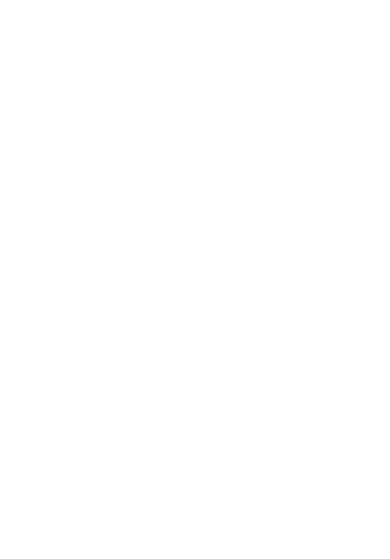
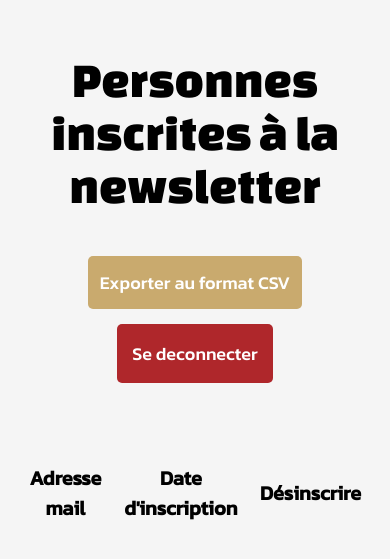
Before and after one commit to bast478/Projet_partie-int-gration, a PHP site: page /dashboard.html in a window 390 px wide. Before the commit the part shown is empty. Shown: the top 559 px of the page. Run offline with PHP 8.4, Linux system fonts and the light colour scheme; lists and menus that the app fills with data are empty.

Commit message:
dashboard

```diff
--- a/dashboard.html
+++ b/dashboard.html
@@ -4,9 +4,29 @@
     <meta charset="UTF-8">
     <meta http-equiv="X-UA-Compatible" content="IE=edge">
     <meta name="viewport" content="width=device-width, initial-scale=1.0">
+    <link rel="preconnect" href="https://fonts.googleapis.com">
+    <link rel="preconnect" href="https://fonts.gstatic.com" crossorigin>
+    <link href="https://fonts.googleapis.com/css2?family=Changa+One&family=Kanit:wght@500&display=swap" rel="stylesheet">
+    <link rel="stylesheet" href="style-dashboard.css">
     <title>Tableau de bord</title>
 </head>
 <body>
-
+    <div>
+        <h1>Personnes inscrites à la newsletter</h1>
+        <div>
+            <button id="button-CSV">Exporter au format CSV</button>
+            <button id="button-deconnect">Se deconnecter</button>
+        </div>
+    </div>
+    <table>
+        <thead>
+            <tr>
+                <th>Adresse mail</th>
+                <th>Date d'inscription</th>
+                <th>Désinscrire</th>
+            </tr>
+        </thead>
+        <tbody></tbody>
+    </table>
 </body>
 </html>
--- /dev/null
+++ b/style-dashboard.css
@@ -0,0 +1,144 @@
+body {
+    background-color: #f5f5f5;
+}
+
+h1 {
+    font-weight: 400;
+    font-family: 'Changa One', cursive;
+    font-size: 4rem;
+    margin: 0 3.75rem 0 0;
+    padding-bottom: .875rem;
+}
+
+body > div {
+    display: flex;
+    align-items: flex-end;
+    padding: 5.3125rem 5.0625rem 0 7.1875rem;
+}
+
+body > div > div {
+    display: flex;
+    margin-top: .9375rem;
+}
+
+button, thead {
+    font-family: 'Kanit', sans-serif;
+}
+
+button {
+    font-weight: 500;
+    font-size: 1.25rem;
+    border: none;
+    border-radius: 5px;
+    cursor: pointer;
+    color: #fff;
+    height: 100%;
+}
+
+#button-CSV {
+    margin: 0 1.375rem 0 0;
+    background-color: #C9AA6E;
+    padding: .8125rem .75rem;
+}
+
+#button-CSV:hover {
+    background-color: #97744C;
+}
+
+#button-deconnect {
+    background-color: #AF272B;
+    padding: 1rem .9375rem;
+}
+
+#button-deconnect:hover {
+    background-color: #8B1F22;
+}
+
+table {
+    margin: 6.25rem auto 0;
+    border-spacing: 1.875rem .25rem;
+}
+
+thead {
+    font-size: 32px;
+}
+
+@media (max-width: 1723px) {
+    body > div {
+        display: block;
+        padding: 5.3125rem 7.1875rem 0;
+        width: fit-content;
+    }
+
+    body > div > div {
+        justify-content: flex-end;
+        align-items: flex-end;
+    }
+
+    h1 {
+        margin: 0;
+    }
+}
+
+@media (max-width: 1270px) {
+    h1 {
+        text-align: center;
+    }
+
+    body > div {
+        width: initial;
+        padding: 4.6875rem 4.0625rem 0;
+    }
+
+    body > div > div {
+        justify-content: center;
+        margin-top: 1.5625rem;
+    }
+}
+
+@media (max-width: 775px) {
+    h1 {
+        font-size: 3.125rem;
+    }
+
+    button {
+        font-size: 1.125rem;
+    }
+
+    th {
+        font-size: 1.5625rem;
+    }
+}
+
+@media (max-width: 638px) {
+    th {
+        font-size: 1.375rem;
+    }
+
+    table {
+        margin: 4.6875rem auto 0;
+        border-spacing: 1.25rem .25rem;
+    }
+}
+
+@media (max-width: 540px) {
+    body > div {
+        padding: 2.8125rem 1.875rem 0;
+    }
+
+    body > div > div {
+        flex-direction: column;
+        align-items: center;
+        row-gap: 15px;
+        margin-top: 1.875rem;
+    }
+
+    #button-CSV {
+        margin: 0;
+    }
+
+    th {
+        font-size: 20px;
+    }
+
+}
--- a/style-login-backend.css
+++ b/style-login-backend.css
@@ -28,6 +28,7 @@
     text-shadow: .625rem -0.375rem .1875rem rgba(0, 0, 0, 0.5);
     text-align: center;
     padding: 0 7rem;
+    font-weight: 400;
 }
 
 h1, form :not(input[type="submit"]) {
```
